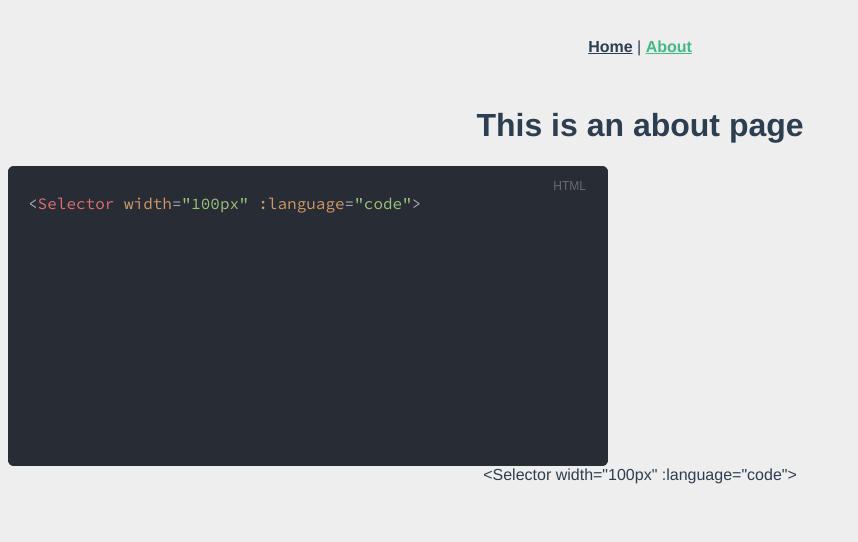
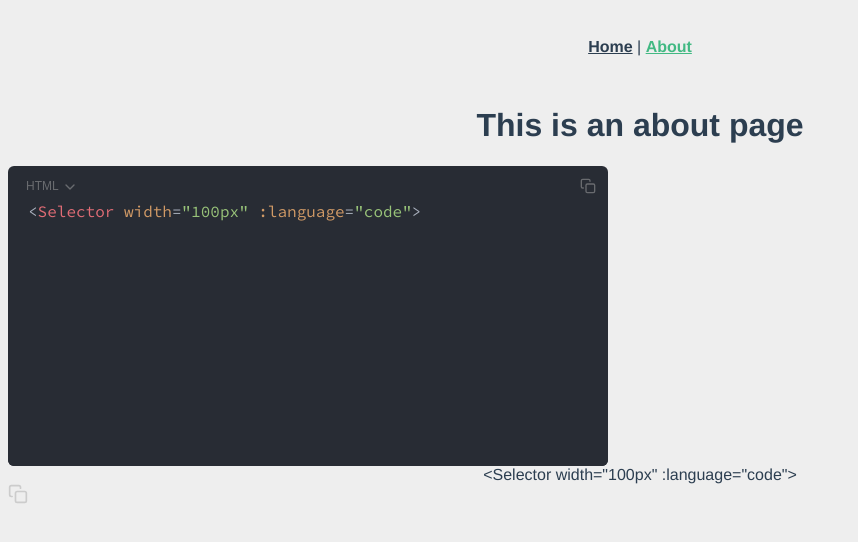
Before and after one commit to guilmac082/code-editor, a Vue app: page /about in a window 1280 px wide. Shown: the top 542 px of the page, without its empty margins (0-858 px from the left). Built offline with nearby package versions, Linux system fonts and the light colour scheme.

Commit message:
complete the layout and clipboard feature

```diff
--- /dev/null
+++ b/src/components/Clipboard.vue
@@ -0,0 +1,97 @@
+<template>
+    <div class="clipboard" @click="copy" @focusout="resetMessage" tabindex="0" :style="{width: width, height: height}">
+        <div class="tooltip">{{ message }}</div>
+        <textarea ref="textarea" :value="content"></textarea>
+        <svg xmlns="http://www.w3.org/2000/svg" width="100%" height="100%" viewBox="0 0 24 24" fill="none" :stroke="color" stroke-width="2" stroke-linecap="round" stroke-linejoin="round" class="feather feather-copy"><rect x="9" y="9" width="13" height="13" rx="2" ry="2"></rect><path d="M5 15H4a2 2 0 0 1-2-2V4a2 2 0 0 1 2-2h9a2 2 0 0 1 2 2v1"></path></svg>
+    </div>
+</template>
+
+<script>
+export default {
+    name: 'Clipboard',
+    props: {
+        color: {
+            type: String,
+            default: '#aaa'
+        },
+        content: {
+            type: String,
+            default: 'demo'
+        },
+        width: {
+            type: String,
+            default: '20px'
+        },
+        height: {
+            type: String,
+            default: '20px'
+        }
+    },
+    data(){
+        return {
+            active: false,
+            message: 'Copy code'
+        }
+    },
+    methods: {
+        selectContent(){
+            this.$refs.textarea.select();
+            document.execCommand("copy")
+        },
+        copy(event){
+            this.selectContent();
+            event.target.focus();
+            this.message = 'Copied!'
+        },
+        resetMessage(){
+            this.message = 'Copy code'
+        }
+    }
+}
+</script>
+
+<style lang="scss" scoped>
+    .clipboard {
+        position: relative;
+        transition: .2s opacity ease;
+        opacity: .5;
+        width: 20px;
+        height: 20px;
+        cursor: pointer;
+        font-size: 0;
+        > textarea {
+            padding: 0;
+            position: absolute;
+            width: 0;
+            height: 0;
+            background: transparent;
+            resize: none;
+            opacity: 0;
+            border-color: rgba(0,0,0,0);
+        }
+        > svg {
+            pointer-events: none;
+        }
+        &:hover {
+            opacity: 1;
+            > .tooltip {
+                display: block;
+            }
+        }
+        > .tooltip {
+            display: none;
+            position: absolute;
+            bottom: -40px;
+            left: -70px;
+            font-size: 12px;
+            color: white;
+            width: 90px;
+            height: 32px;
+            line-height: 32px;
+            background: rgba(0,0,0,.8);
+            box-sizing: border-box;
+            text-align: center;
+            border-radius: 4px;
+        }
+    }
+</style>
--- a/src/components/CodeEditor.vue
+++ b/src/components/CodeEditor.vue
@@ -1,8 +1,9 @@
 <template>
     <div class="code_editor" :class="{dark: isDark, light: isLight}" :style="{width: width, height: height}">
-        <Dropdown :width="dropdownWidth" :height="dropdownHeight" :mark="mark" :disabled="disableDropdown" :hide="hide">
+        <div class="header">
+            <Dropdown :width="dropdownWidth" :mark="mark" :disabled="disableDropdown" :hide="hide">
                 <div class="panel">
-                <ul class="lang_list" :style="{height: isFullHeight}" v-if="languageSwitch">
+                    <ul class="lang_list" :style="{height: dropdownHeight}" v-if="languageSelect">
                         <li v-for="lang in languageList" :key="lang" @click="this.mark = lang[1]; this.languageClass = 'language-' + lang[0]">
                             {{ lang[1] }}
                         </li>
@@ -13,13 +14,15 @@
                     </ul>
                 </div>
             </Dropdown>
+            <Clipboard width="16px" height="16px" :content="content" v-if="copyCode"></Clipboard>
+        </div>
+        <div class="code_area">
             <textarea
                 @keydown.tab.prevent="tab"
                 v-on:scroll="scroll"
                 :disabled="disableEdit"
                 :value="modelValue"
                 @input="$emit('update:modelValue', $event.target.value)"
-            v-if="canEdit"
             ></textarea>
             <pre>
                 <code
@@ -28,14 +31,18 @@
                 >{{ modelValue }}</code>
             </pre>
         </div>
+    </div>
 </template>
 
 <script>
     import hljs from 'highlight.js';
     import Dropdown from "@/components/Dropdown";
+    import Clipboard from "@/components/Clipboard";
+
     export default {
         components: {
-            Dropdown
+            Dropdown,
+            Clipboard
         },
         name: 'CodeEditor',
         props: {
@@ -68,13 +75,17 @@
             },
             dropdownHeight: {
                 type: String,
-                default: '36px'
+                default: 'auto'
             },
-            languageSwitch: {
+            languageSelect: {
                 type: Boolean,
                 default: true
             },
             themeSwitch: {
+                type: Boolean,
+                default: true
+            },
+            copyCode: {
                 type: Boolean,
                 default: true
             }
@@ -88,13 +99,11 @@
                 hide: false,
                 languageList: this.language,
                 isDark: true,
-                isLight: false
+                isLight: false,
+                content: this.modelValue
             }
         },
         computed: {
-            isFullHeight(){
-                return this.themeSwitch == false ? '100%' : 'calc(100% - 36px)'
-            },
             canEdit(){
                 return this.disableEdit == false ? true : false
             }
@@ -124,13 +133,22 @@
         },
         updated (){
             this.$nextTick(function (){
-                 hljs.highlightAll()
+                 hljs.highlightAll();
+                 this.content = this.modelValue
             })
         }
     }
 </script>
 
 <style lang="scss" scoped>
+    .header {
+        position: relative;
+        z-index: 2;
+        box-sizing: border-box;
+        padding: 12px 12px 5px 18px;
+        display: flex;
+        justify-content: space-between;
+    }
     @font-face {
         font-family: 'source_code_proregular';
         src: url('../assets/fonts/sourcecodepro-regular-webfont.woff2') format('woff2'),
@@ -139,11 +157,16 @@
         font-style: normal;
     }
     .code_editor {
+        font-size: 16px;
+        border-radius: 6px;
+        overflow: hidden;
+        > .code_area {
             position: relative;
-        font-size: 16px;
+            width: 100%;
+            height: calc(100% - 34px);
             > textarea {
                 box-sizing: border-box;
-            padding: 26px 20px;
+                padding: 0px 20px 34px 20px;
                 caret-color: rgba(127,127,127);
                 -webkit-text-fill-color: transparent;
                 font-family: 'source_code_proregular', monospace;
@@ -172,7 +195,6 @@
                 top: 0;
                 left: 0;
                 overflow: auto;
-            border-radius: 6px;
                 width: 100%;
                 height: 100%;
                 text-align: left;
@@ -183,17 +205,16 @@
                     width: 100%;
                     height: 100%;
                     box-sizing: border-box;
-                padding: 26px 20px;
+                    padding: 0px 20px 34px 20px;
                     display: block;
                     font-family: 'source_code_proregular', monospace;
                     font-size: 1em;
                 }
             }
         }
-    // selector
+    }
+    // dropdown
     .switch_theme {
-        position: absolute;
-        bottom: 0;
         width: 100%;
         font-size: 0;
         margin: 0;
@@ -216,19 +237,14 @@
             white-space: nowrap;
             overflow: hidden;
             text-overflow: ellipsis;
+            box-shadow: inset 0 1px 0 0 #e2e5e9;
             & + li {
-                box-shadow: inset 1px 0 0 0 #e2e5e9;
+                box-shadow: inset 1px 0 0 0 #e2e5e9, inset 0 1px 0 0 #e2e5e9;
             }
             &:hover {
                 background: #e2e5e9;
             }
         }
-    }
-    .dropdown {
-        position: absolute;
-        z-index: 2;
-        top: 12px;
-        right: 22px;
     }
     .panel {
         height: 100%;
@@ -269,14 +285,16 @@
         }
 
     }
+    // copy
+    .copy {
+        font-family: 'source_code_proregular', monospace;
+    }
 </style>
 
 <style lang="scss">
 /* theme */
     .dark {
-        pre {
         background: #282c34;
-        }
         .hljs {
         color: #abb2bf;
         background: #282c34;
@@ -354,9 +372,7 @@
     }
 
     .light {
-        pre {
         background: #fafafa;
-        }
         .hljs {
         color: #383a42;
         background: #fafafa;
--- a/src/components/Dropdown.vue
+++ b/src/components/Dropdown.vue
@@ -1,11 +1,11 @@
 <template>
     <div class="dropdown" :class="{disabled: disabled}" @click="toggleDropdown" @focusout="hideDropdown" tabindex="0">
-        <div class="arrow" v-if="showArrow"></div>
-        <div class="mark" v-if="showMark">
+        <div class="mark">
             <div>{{ mark }}</div>
+            <svg v-if="showArrow" xmlns="http://www.w3.org/2000/svg" width="16" height="16" viewBox="0 0 24 24" fill="none" stroke="#aaa" stroke-width="2" stroke-linecap="round" stroke-linejoin="round" class="feather feather-chevron-down"><polyline points="6 9 12 15 18 9"></polyline></svg>
         </div>
         <transition name="fade">
-            <div class="dropdown" :style="{ width: width, height: height }" v-if="show">
+            <div class="panel" :style="{ width: width, height: height }" v-if="show">
                 <slot></slot>
             </div>
         </transition>
@@ -40,16 +40,13 @@
         },
         computed: {
             showArrow(){
-                return this.mark === '' ? true : false
-            },
-            showMark(){
-                return this.mark === '' ? false : true
+                return this.disabled == true ? false : true
             }
         },
         methods: {
             toggleDropdown(){
                 if (this.disabled == false) {
-                    this.show == true ? this.show = false : this.show = true
+                    this.show == true ? this.show = false : this.show = true;
                 }
             },
             hideDropdown(){
@@ -78,63 +75,32 @@
     .dropdown {
         cursor: pointer;
         position: relative;
-        width: 14px;
-        height: 14px;
-        &:hover > .mark,
-        &:hover > .arrow {
+        &:hover > .mark {
             opacity: 1;
         }
         .mark {
             transition: opacity .2s ease;
-            position: absolute;
             opacity: .5;
-            width: 100%;
-            height: 100%;
             display: flex;
-            flex-direction: row-reverse;
+            align-items: center;
             > div {
                 white-space:nowrap;
                 font-family: sans-serif;
                 font-size: 12px;
                 color: #aaa;
                 line-height: 16px;
-                text-align: right;
+            }
+            > svg {
+                margin-left: 3px;
+                margin-top: 1px;
             }
         }
-        .arrow {
-            transition: opacity .2s ease;
-            position: absolute;
-            opacity: .5;
-            top: -20%;
-            left: -10%;
-            width: 70%;
-            height: 70%;
-            transform: rotateZ(-135deg) translate(-50%);
-            &:before {
-                position: absolute;
-                content: "";
-                display: block;
-                width: 100%;
-                height: 2px;
-                border-radius: 1px;
-                background: #aaa;
-            }
-            &:after {
-                position: absolute;
-                content: "";
-                display: block;
-                width: 2px;
-                height: 100%;
-                border-radius: 1px;
-                background: #aaa;
-            }
-        }
-        .dropdown {
+        .panel {
             position: absolute;
             border-radius: 4px;
             overflow: hidden;
             top: 24px;
-            right: 0;
+            left: 0;
             box-sizing: border-box;
             box-shadow: 0 2px 12px rgba(0, 0, 0, .15);
         }
--- a/src/views/About.vue
+++ b/src/views/About.vue
@@ -6,22 +6,27 @@
       width="600px"
       height="300px"
       dropdownWidth="110px"
-      dropdownHeight="170px"
-      :disableDropdown="true"
-      :languageSwitch="true"
+      dropdownHeight="auto"
+      :disableDropdown="false"
+      :languageSelect="true"
       :themeSwitch="true"
-      :disableEdit="true"
-      :language="[['html', 'HTML'], ['python', 'Python'], ['javascript', 'JS'], ['cpp', 'C++'], ['java', 'Java'], ['objectivec', 'Objective-C']]"
+      :disableEdit="false"
+      :copyCode="true"
+      :language="[['html', 'HTML'], ['python', 'Python'], ['javascript', 'JS'], ['cpp', 'C++'], ['java', 'Java'], ['objectivec', 'Objective-C'], ['swift', 'Swift']]"
     ></CodeEditor>
     <div>{{ value }}</div>
+    <Clipboard></Clipboard>
   </div>
 </template>
 
 <script>
   import CodeEditor from "@/components/CodeEditor";
+  import Clipboard from "@/components/Clipboard";
+
   export default {
     components: {
-      CodeEditor
+      CodeEditor,
+      Clipboard
     },
     data(){
       return {
```
Lines whose indentation alone changed are shown as unchanged.
